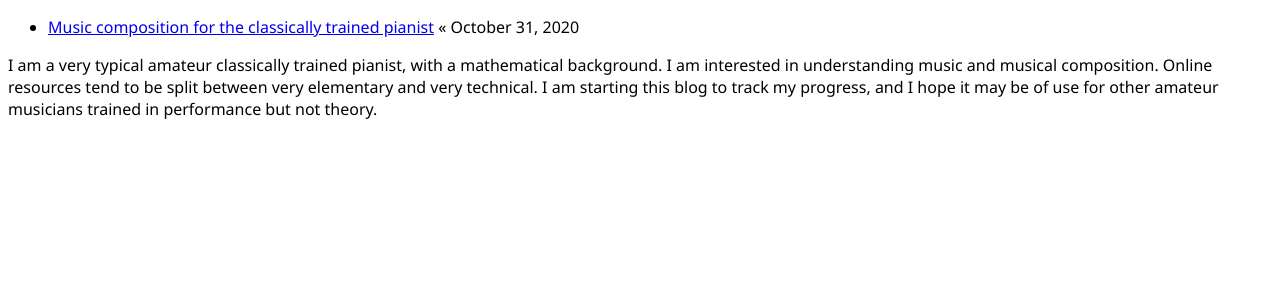
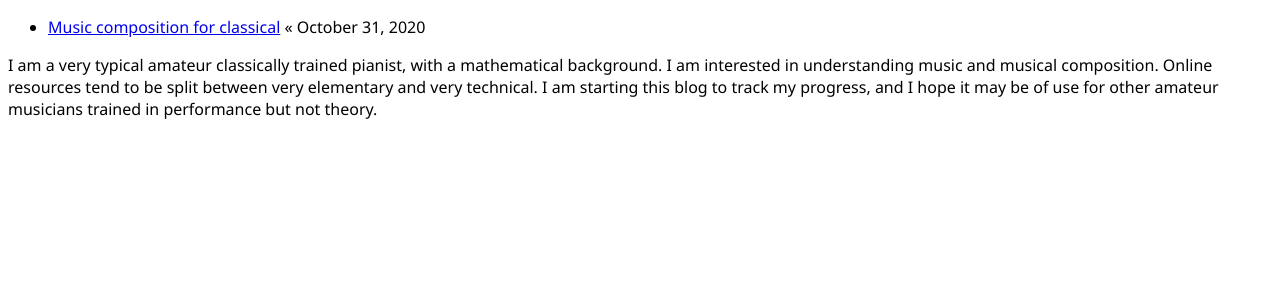
Before and after one commit to ansyblenetwork/sdg, a Jekyll site: the page built from _posts/2020-10-31-music-composition-for-classical.html, in a window 1280 px wide. Shown: the top 300 px of the page. Built offline with Jekyll 4.4.1, drawn with Linux system fonts in a browser that asks for light colours.

Commit message:
Update 2020-10-31-music-composition-for-classical.html

```diff
--- a/_posts/2020-10-31-music-composition-for-classical.html
+++ b/_posts/2020-10-31-music-composition-for-classical.html
@@ -1,6 +1,6 @@
 ---
 layout: page
-title: "Music composition for the classically trained pianist"
+title: "Music composition for classical"
 date: 2020-10-31
 ---
 
```
